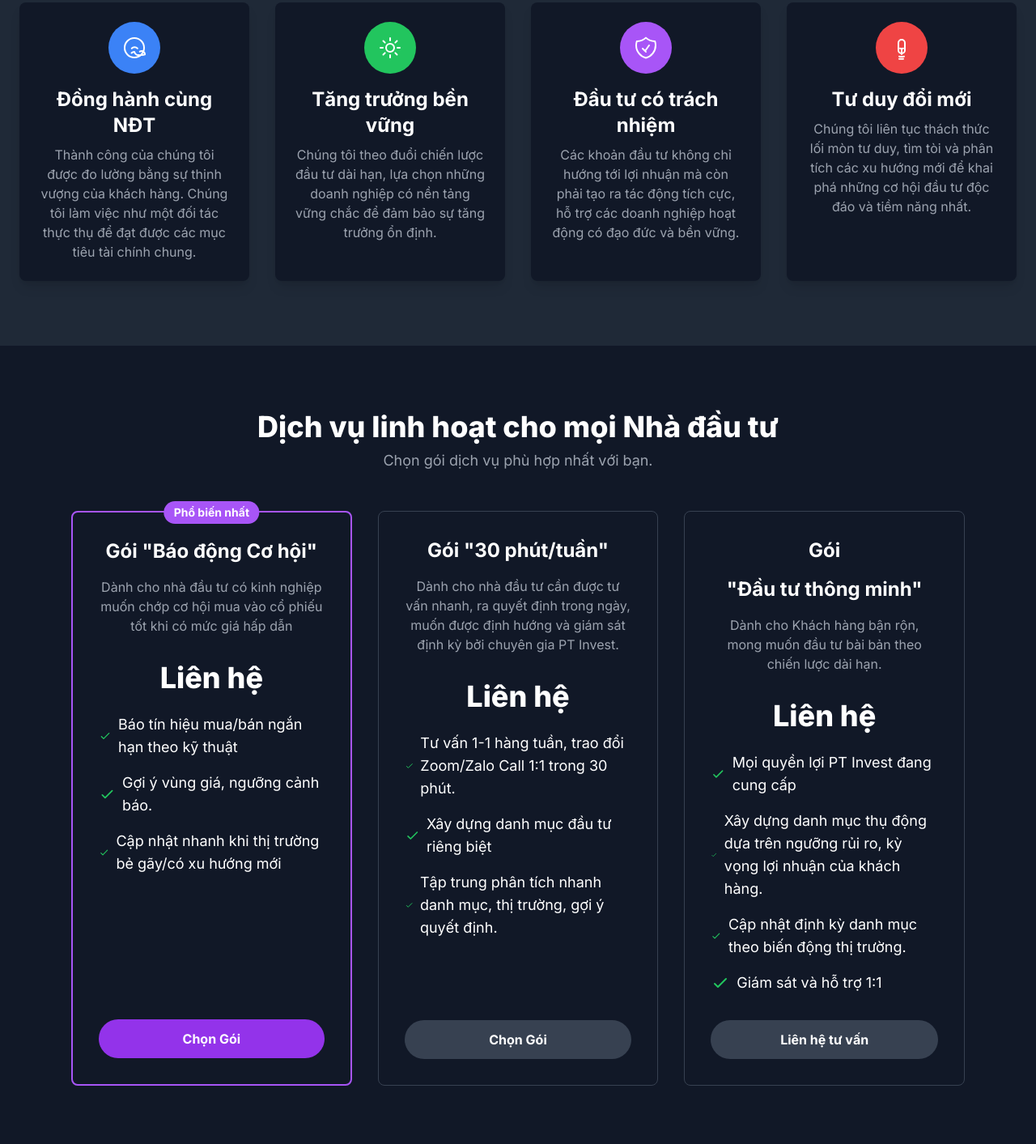
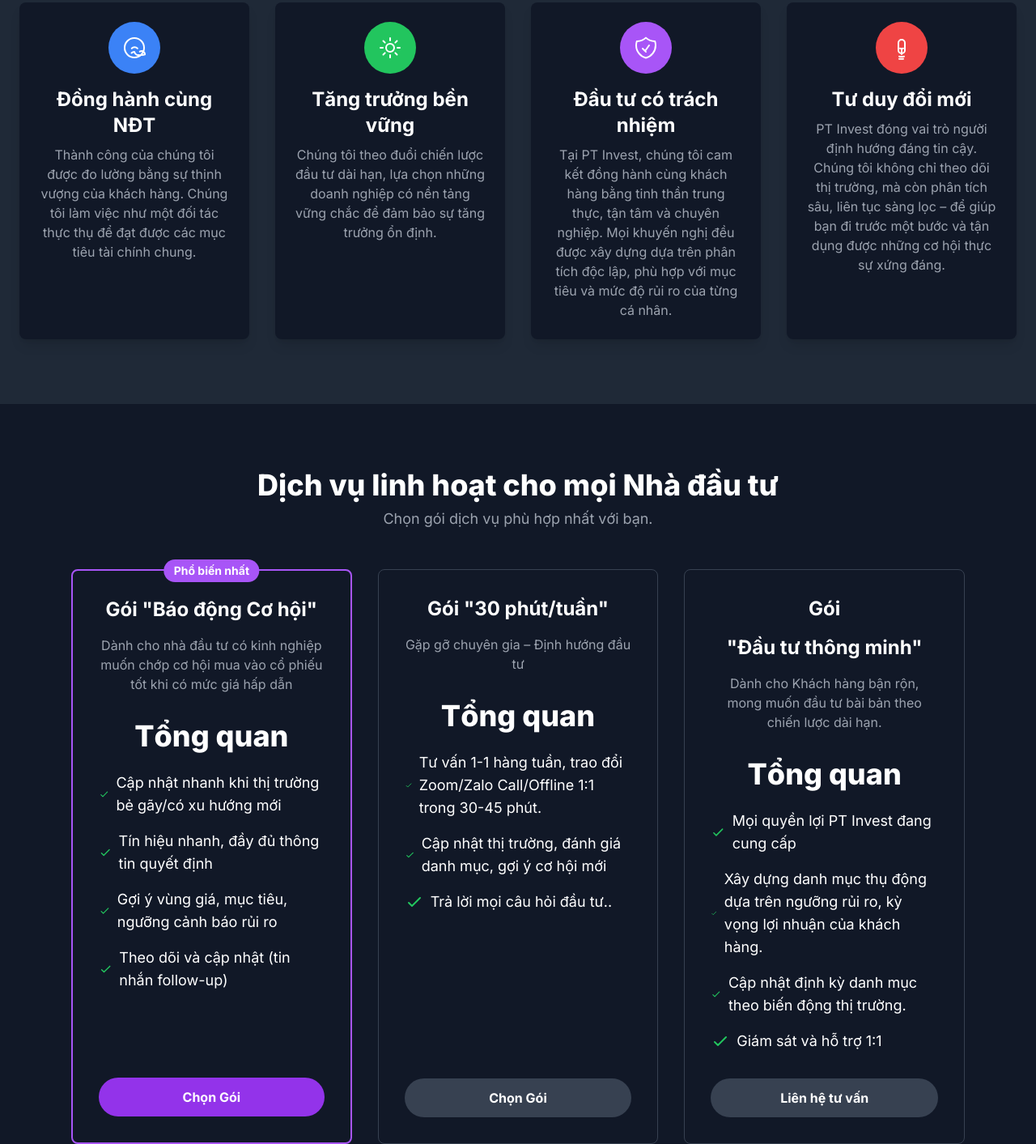
Before and after one commit to quocdung92/ptinvest, a plain HTML site: page index.html in a window 1280 px wide. Shown: the part 745-2158 px from the top of the page at 81% size. Drawn offline with nearby package versions, Linux system fonts and the light colour scheme.

Commit message:
Update index.html

```diff
--- a/index.html
+++ b/index.html
@@ -34,10 +34,10 @@
           <!-- Desktop navigation -->
           <nav class="hidden md:flex md:grow">
             <ul class="flex grow flex-wrap items-center justify-end">
-              <li><a href="#features" class="flex items-center px-4 py-2 text-gray-300 transition duration-150 ease-in-out hover:text-white">Triết lý</a></li>
+
               <li><a href="#pricing" class="flex items-center px-4 py-2 text-gray-300 transition duration-150 ease-in-out hover:text-white">Gói dịch vụ</a></li>
               <li><a href="#testimonials" class="flex items-center px-4 py-2 text-gray-300 transition duration-150 ease-in-out hover:text-white">Đánh giá</a></li>
-              <li><a href="#contact" class="flex items-center px-4 py-2 text-gray-300 transition duration-150 ease-in-out hover:text-white">Liên hệ</a></li>
+              <li><a href="#contact" class="flex items-center px-4 py-2 text-gray-300 transition duration-150 ease-in-out hover:text-white">Đăng ký</a></li>
             </ul>
           </nav>
 
@@ -120,7 +120,7 @@
                 </svg>
               </div>
               <h3 class="mb-2 text-2xl font-bold">Đầu tư có trách nhiệm</h3>
-              <p class="text-gray-400">Các khoản đầu tư không chỉ hướng tới lợi nhuận mà còn phải tạo ra tác động tích cực, hỗ trợ các doanh nghiệp hoạt động có đạo đức và bền vững.</p>
+              <p class="text-gray-400">Tại PT Invest, chúng tôi cam kết đồng hành cùng khách hàng bằng tinh thần trung thực, tận tâm và chuyên nghiệp. Mọi khuyến nghị đều được xây dựng dựa trên phân tích độc lập, phù hợp với mục tiêu và mức độ rủi ro của từng cá nhân.</p>
             </div>
 
             <div class="transform rounded-lg bg-gray-900 p-6 text-center shadow-lg transition duration-500 hover:-translate-y-2">
@@ -130,7 +130,7 @@
                 </svg>
               </div>
               <h3 class="mb-2 text-2xl font-bold">Tư duy đổi mới</h3>
-              <p class="text-gray-400">Chúng tôi liên tục thách thức lối mòn tư duy, tìm tòi và phân tích các xu hướng mới để khai phá những cơ hội đầu tư độc đáo và tiềm năng nhất.</p>
+              <p class="text-gray-400">PT Invest đóng vai trò người định hướng đáng tin cậy. Chúng tôi không chỉ theo dõi thị trường, mà còn phân tích sâu, liên tục sàng lọc – để giúp bạn đi trước một bước và tận dụng được những cơ hội thực sự xứng đáng.</p>
             </div>
           </div>
         </div>
@@ -151,35 +151,40 @@
               </div>
               <h3 class="mb-4 text-center text-2xl font-bold">Gói "Báo động Cơ hội"</h3>
               <div class="mb-4 text-center text-gray-400">Dành cho nhà đầu tư có kinh nghiệp muốn chớp cơ hội mua vào cổ phiếu tốt khi có mức giá hấp dẫn</div>
-              <div class="mt-4 mb-6 text-center text-4xl font-extrabold">Liên hệ</div>
+              <div class="mt-4 mb-6 text-center text-4xl font-extrabold">Tổng quan</div>
               <ul class="mb-8 grow space-y-4 text-lg">
-                <li class="flex items-center">
-                  <svg class="mr-2 h-6 w-6 text-green-500" fill="none" stroke="currentColor" viewBox="0 0 24 24"><path stroke-linecap="round" stroke-linejoin="round" stroke-width="2" d="M5 13l4 4L19 7"></path></svg>Báo tín hiệu mua/bán ngắn hạn theo kỹ thuật
-                </li>
-                <li class="flex items-center">
-                  <svg class="mr-2 h-6 w-6 text-green-500" fill="none" stroke="currentColor" viewBox="0 0 24 24"><path stroke-linecap="round" stroke-linejoin="round" stroke-width="2" d="M5 13l4 4L19 7"></path></svg>Gợi ý vùng giá, ngưỡng cảnh báo.
-                </li>
                 <li class="flex items-center">
                   <svg class="mr-2 h-6 w-6 text-green-500" fill="none" stroke="currentColor" viewBox="0 0 24 24"><path stroke-linecap="round" stroke-linejoin="round" stroke-width="2" d="M5 13l4 4L19 7"></path></svg>Cập nhật nhanh khi thị trường bẻ gãy/có xu hướng mới
                 </li>
+
+                <li class="flex items-center">
+                  <svg class="mr-2 h-6 w-6 text-green-500" fill="none" stroke="currentColor" viewBox="0 0 24 24"><path stroke-linecap="round" stroke-linejoin="round" stroke-width="2" d="M5 13l4 4L19 7"></path></svg>Tín hiệu nhanh, đầy đủ thông tin quyết định
+                </li>
+                <li class="flex items-center">
+                  <svg class="mr-2 h-6 w-6 text-green-500" fill="none" stroke="currentColor" viewBox="0 0 24 24"><path stroke-linecap="round" stroke-linejoin="round" stroke-width="2" d="M5 13l4 4L19 7"></path></svg>Gợi ý vùng giá, mục tiêu, ngưỡng cảnh báo rủi ro
+                </li>
+                <li class="flex items-center">
+                  <svg class="mr-2 h-6 w-6 text-green-500" fill="none" stroke="currentColor" viewBox="0 0 24 24"><path stroke-linecap="round" stroke-linejoin="round" stroke-width="2" d="M5 13l4 4L19 7"></path></svg>Theo dõi và cập nhật (tin nhắn follow-up)
+                </li>
+
               </ul>
               <a href="https://docs.google.com/forms/d/e/1FAIpQLSfC0FneysrbGapzIaM7mlZnZR5GRCB6ZYyd4yirRiXAMV4Smg/viewform?usp=header" class="w-full rounded-full bg-purple-600 px-8 py-3 text-center font-bold text-white transition duration-300 hover:bg-purple-700">Chọn Gói</a>
             </div>
             <!-- Pricing Plan 2: Pro (Most Popular) -->
             <div class="flex flex-col rounded-lg border border-gray-700 p-8">
               <h3 class="mb-4 text-center text-2xl font-bold">Gói "30 phút/tuần"</h3>
-              <div class="mb-4 text-center text-gray-400">Dành cho nhà đầu tư cần được tư vấn nhanh, ra quyết định trong ngày, muốn được định hướng và giám sát định kỳ bởi chuyên gia PT Invest. </div>
-              <div class="mt-4 mb-6 text-center text-4xl font-extrabold">Liên hệ</div>
+              <div class="mb-4 text-center text-gray-400">Gặp gỡ chuyên gia – Định hướng đầu tư</div>
+              <div class="mt-4 mb-6 text-center text-4xl font-extrabold">Tổng quan </div>
               <ul class="mb-8 grow space-y-4 text-lg">
                 <li class="flex items-center">
-                <svg class="mr-2 h-6 w-6 text-green-500" fill="none" stroke="currentColor" viewBox="0 0 24 24"><path stroke-linecap="round" stroke-linejoin="round" stroke-width="2" d="M5 13l4 4L19 7"></path></svg>Tư vấn 1-1 hàng tuần, trao đổi Zoom/Zalo Call 1:1 trong 30 phút.
+                <svg class="mr-2 h-6 w-6 text-green-500" fill="none" stroke="currentColor" viewBox="0 0 24 24"><path stroke-linecap="round" stroke-linejoin="round" stroke-width="2" d="M5 13l4 4L19 7"></path></svg>Tư vấn 1-1 hàng tuần, trao đổi Zoom/Zalo Call/Offline 1:1 trong 30-45 phút.
 
                 </li>
                 <li class="flex items-center">
-                  <svg class="mr-2 h-6 w-6 text-green-500" fill="none" stroke="currentColor" viewBox="0 0 24 24"><path stroke-linecap="round" stroke-linejoin="round" stroke-width="2" d="M5 13l4 4L19 7"></path></svg>Xây dựng danh mục đầu tư riêng biệt
+                  <svg class="mr-2 h-6 w-6 text-green-500" fill="none" stroke="currentColor" viewBox="0 0 24 24"><path stroke-linecap="round" stroke-linejoin="round" stroke-width="2" d="M5 13l4 4L19 7"></path></svg>Cập nhật thị trường, đánh giá danh mục, gợi ý cơ hội mới
                 </li>
                 <li class="flex items-center">
-                  <svg class="mr-2 h-6 w-6 text-green-500" fill="none" stroke="currentColor" viewBox="0 0 24 24"><path stroke-linecap="round" stroke-linejoin="round" stroke-width="2" d="M5 13l4 4L19 7"></path></svg>Tập trung phân tích nhanh danh mục, thị trường, gợi ý quyết định.
+                  <svg class="mr-2 h-6 w-6 text-green-500" fill="none" stroke="currentColor" viewBox="0 0 24 24"><path stroke-linecap="round" stroke-linejoin="round" stroke-width="2" d="M5 13l4 4L19 7"></path></svg>Trả lời mọi câu hỏi đầu tư..
                 </li>
               </ul>
               <a href="https://docs.google.com/forms/d/e/1FAIpQLSfC0FneysrbGapzIaM7mlZnZR5GRCB6ZYyd4yirRiXAMV4Smg/viewform?usp=header" class="w-full rounded-full bg-gray-700 px-8 py-3 text-center font-bold text-white transition duration-300 hover:bg-gray-600">Chọn Gói</a>
@@ -189,7 +194,7 @@
               <h3 class="mb-4 text-center text-2xl font-bold">Gói</h3>
               <h3 class="mb-4 text-center text-2xl font-bold">"Đầu tư thông minh"</h3>
               <div class="mb-4 text-center text-gray-400">Dành cho Khách hàng bận rộn, mong muốn đầu tư bài bản theo chiến lược dài hạn.</div>
-              <div class="mt-4 mb-6 text-center text-4xl font-extrabold">Liên hệ</div>
+              <div class="mt-4 mb-6 text-center text-4xl font-extrabold">Tổng quan</div>
               <ul class="mb-8 grow space-y-4 text-lg">
                 <li class="flex items-center">
                   <svg class="mr-2 h-6 w-6 text-green-500" fill="none" stroke="currentColor" viewBox="0 0 24 24"><path stroke-linecap="round" stroke-linejoin="round" stroke-width="2" d="M5 13l4 4L19 7"></path></svg>Mọi quyền lợi PT Invest đang cung cấp
```
